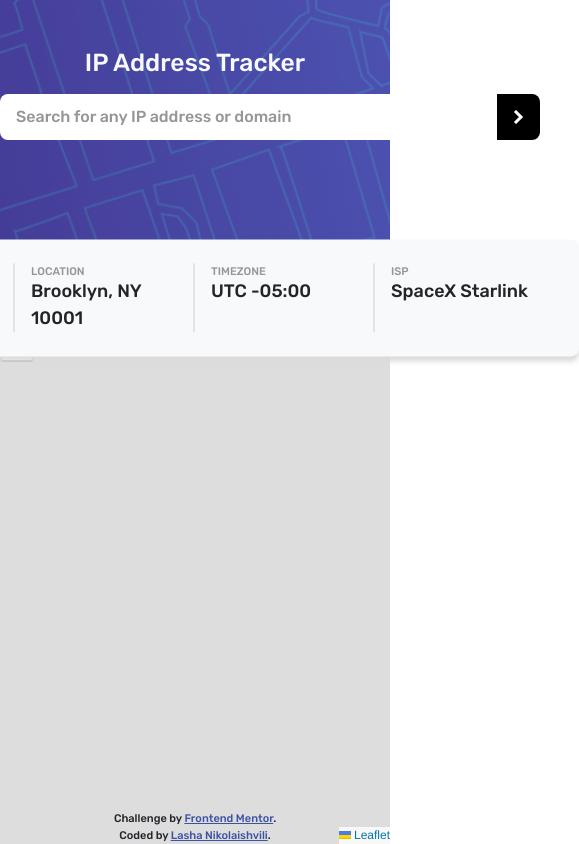
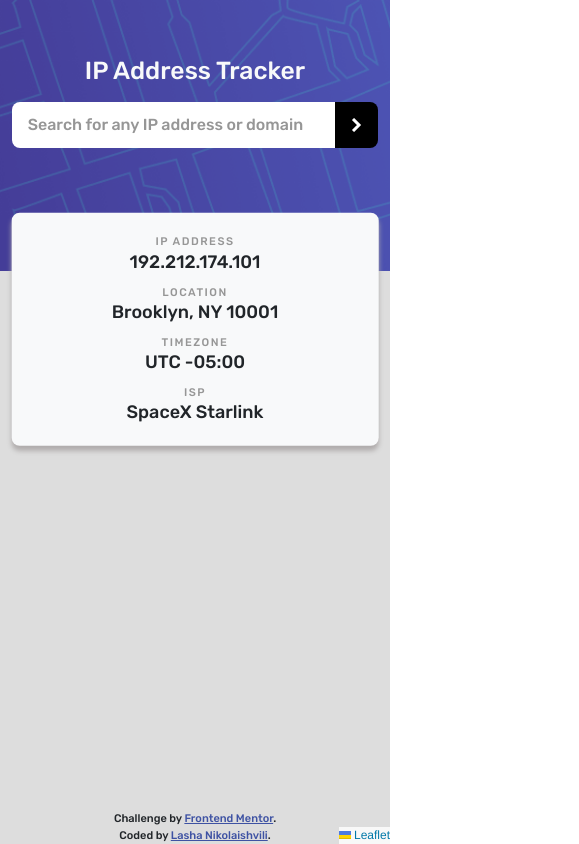
Before and after one commit to Lasha-Nikolaishvili/IP-Address-Tracker, a plain HTML site: page index.html in a window 390 px wide. Shown: the whole page, 579 px wide, since content can reach past the window. Drawn offline with nearby package versions, Linux system fonts and the light colour scheme; no server answers.

Commit message:
adding responsiveness

```diff
--- a/app.css
+++ b/app.css
@@ -19,6 +19,10 @@ body {
     flex-direction: column;
 }
 
+h1 {
+    user-select: none;
+}
+
 body > header {
     flex: 1;
 }
@@ -32,6 +36,10 @@ header {
     background-repeat: no-repeat;
     background-size: cover;
     flex-basis: 100;
+}
+
+h1 {
+    padding-top: 3.5rem !important;
 }
 
 .search-bar {
@@ -54,6 +62,10 @@ header {
     padding: .7em 1em !important;
 }
 
+.search-input:focus {
+    box-shadow: none;
+}
+
 .search-btn {
     transition: 150ms cubic-bezier(0.075, 0.82, 0.165, 1);
 }
@@ -72,13 +84,9 @@ main {
     background-color: white;
     left: 50%;
     transform: translate(-50%, -50%);
-    box-shadow: 0px 5px 5px rgb(219, 219, 219);
+    box-shadow: 0px 5px 5px rgb(175, 171, 171);
     z-index: 2;
-}
-
-.main-info div {
-    border-right: 2px solid rgb(227, 227, 227);
-    width: 10em;
+    max-width: 45em;
 }
 
 .main-info div:last-of-type {
@@ -88,6 +96,8 @@ main {
 .main-info div h2 {
     color: var(--dark-gray);
     font-size: .7em;
+    user-select: none;
+    letter-spacing: 1.5px;
 }
 
 .main-info div p {
@@ -102,10 +112,46 @@ main {
 }
 
 .attribution {
-    font-size: 11px; text-align: center;
+    font-size: 11px;
+    text-align: center;
     position: absolute;
     bottom: 0px;
     left: 50%;
     transform: translateX(-50%);
 }
+
 .attribution a { color: hsl(228, 45%, 44%); }
+
+@media (max-width: 800px) {
+    .main-info {
+        width: 94%;
+    }
+}
+
+@media (min-width: 768px) {
+    .main-info div {
+        border-right: 2px solid rgb(227, 227, 227);
+    }
+}
+
+@media (max-width: 580px) {
+    .main-info {
+        transform: translate(-50%, -25%);
+    }
+}
+
+@media (max-width: 560px) {
+    .search-bar {
+        width: 94%;
+    }
+}
+
+@media (orientation: landscape) {
+    h1 {
+        padding-top: .7em !important;
+    }
+
+    .main-info {
+        transform: translate(-50%, -35%);
+    }
+}
--- a/app.js
+++ b/app.js
@@ -5,14 +5,14 @@ function setMainInfo(response) {
     const isp = document.querySelector('.isp');
 
     ipAddr.innerHTML = `${response.data.ip}`;
-    loc.innerHTML = `${response.data.location.city}, ${response.data.location.country}, ${response.data.location.postalCode}`;
+    loc.innerHTML = `${response.data.location.city}, ${response.data.location.country} ${response.data.location.postalCode}`;
     timez.innerHTML = `UTC ${response.data.location.timezone}`;
     isp.innerHTML = `${response.data.isp}`;
 }
 
 function setupMap(response) {
     map.setView([response.data.location.lat, response.data.location.lng], 13);
-
+    L.control.zoom(false);
     let icon = L.icon({
         iconUrl: './images/icon-location.svg',
         iconSize: [35, 46],
@@ -44,7 +44,9 @@ async function setLocation(ipAddress) {
     }
 }
 
-let map = L.map('map');
+let map = L.map('map', {
+    zoomControl: false
+});
 
 setLocation();
 
--- a/index.html
+++ b/index.html
@@ -19,30 +19,31 @@
 </head>
 <body>
   <header class="pb-5">
-    <h1 class="text-center text-light fs-2 pt-5">IP Address Tracker</h1>
-    <div class="input-group mt-3 search-bar mx-auto pb-5">
-      <input type="search" class="form-control rounded-start-3 search-input" placeholder="Search for any IP address or domain">
+    <h1 class="text-center text-light fs-2">IP Address Tracker</h1>
+    <div class="input-group mt-3 search-bar mx-auto">
+      <input type="text" class="form-control rounded-start-3 search-input" placeholder="Search for any IP address or domain">
       <button class="input-group-text fw-bold bg-black text-light px-3 rounded-end-3 search-btn"><svg xmlns="http://www.w3.org/2000/svg" width="11" height="14"><path fill="none" stroke="#FFF" stroke-width="3" d="M2 1l6 6-6 6"/></svg></button>
     </div>
-
   </header>
   <main>
-    <div class="bg-light d-flex justify-content-center p-4 rounded-3 main-info">
-      <div class="pe-3">
+    <div class="container-fluid bg-light p-3 p-sm-4 rounded-3 main-info">
+      <div class="row text-center text-sm-start">
+        <div class="col-12 col-sm-6 col-md-3 pe-md-3 py-1 py-sm-0">
           <h2><small>IP ADDRESS</small></h2>
           <p class="ip-addr">192.212.174.101</p>
         </div>
-      <div class="px-3">
+        <div class="col-12 col-sm-6 col-md-3 px-md-3 py-1 py-sm-0">
           <h2><small>LOCATION</small></h2>
           <p class="loc">Brooklyn, NY 10001</p>
         </div>
-      <div class="px-3">
+        <div class="col-12 col-sm-6 col-md-3 px-md-3 py-1 py-sm-0">
           <h2><small>TIMEZONE</small></h2>
           <p class="timez">UTC <span class="offset">-05:00</span></p>
         </div>
-      <div class="ps-3">
+        <div class="col-12 col-sm-6 col-md-3 ps-md-3 py-1 py-sm-0">
           <h2><small>ISP</small></h2>
           <p class="isp">SpaceX Starlink</p>
+        </div>
       </div>
     </div>
     <div id="map"></div>
```
Lines whose indentation alone changed are shown as unchanged.
